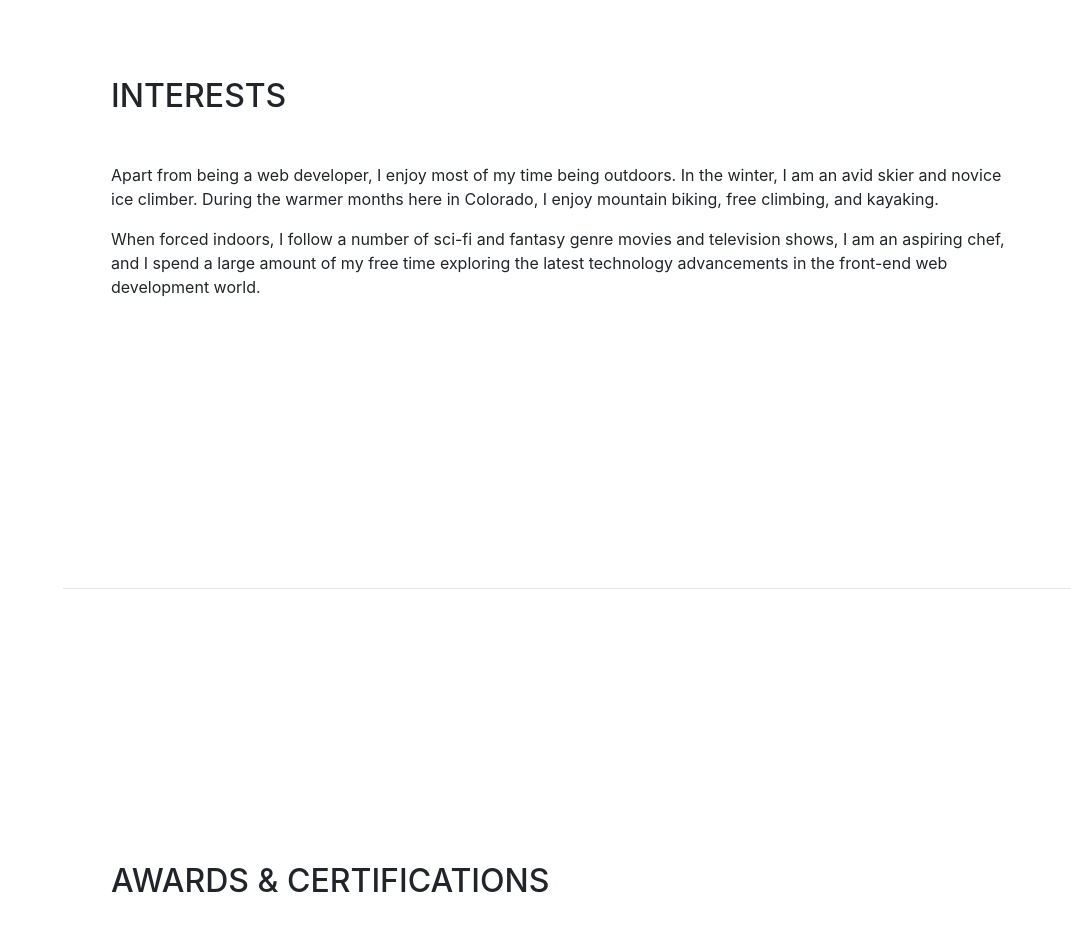
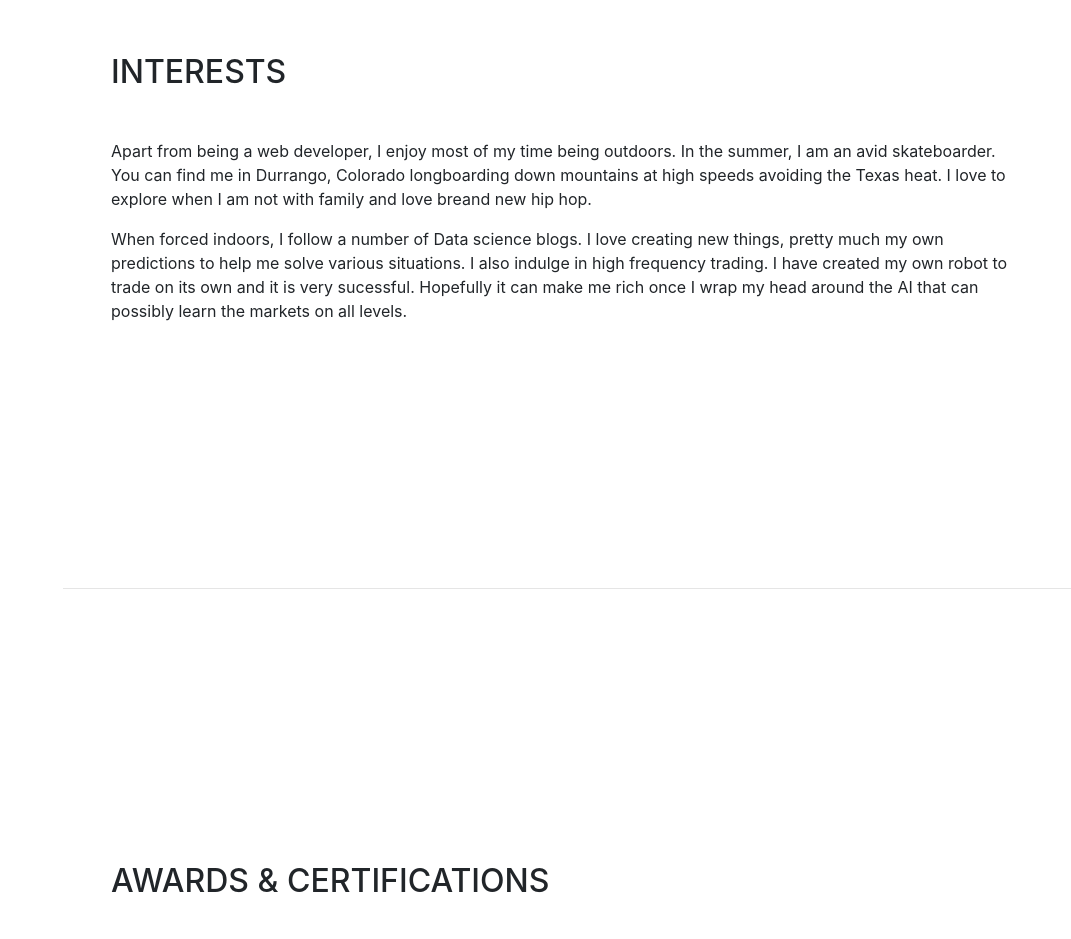
Before and after one commit to zudevon/resumeSite, a website with bundled scripts: page index.html in a window 1280 px wide. Shown: the part 3940-4879 px from the top of the page, without its empty margins (209-1280 px from the left). Built offline with nearby package versions, Linux system fonts and the light colour scheme; a web font is replaced by a local one.

Commit message:
New interests

```diff
--- a/index.html
+++ b/index.html
@@ -257,8 +257,8 @@
       <section class="resume-section p-3 p-lg-5 d-flex flex-column" id="interests">
         <div class="my-auto">
           <h2 class="mb-5">Interests</h2>
-          <p>Apart from being a web developer, I enjoy most of my time being outdoors. In the winter, I am an avid skier and novice ice climber. During the warmer months here in Colorado, I enjoy mountain biking, free climbing, and kayaking.</p>
-          <p class="mb-0">When forced indoors, I follow a number of sci-fi and fantasy genre movies and television shows, I am an aspiring chef, and I spend a large amount of my free time exploring the latest technology advancements in the front-end web development world.</p>
+          <p>Apart from being a web developer, I enjoy most of my time being outdoors. In the summer, I am an avid skateboarder. You can find me in Durrango, Colorado longboarding down mountains at high speeds avoiding the Texas heat. I love to explore when I am not with family and love breand new hip hop.</p>
+          <p class="mb-0">When forced indoors, I follow a number of Data science blogs. I love creating new things, pretty much my own predictions to help me solve various situations. I also indulge in high frequency trading. I have created my own robot to trade on its own and it is very sucessful. Hopefully it can make me rich once I wrap my head around the AI that can possibly learn the markets on all levels.</p>
         </div>
       </section>
 
```
